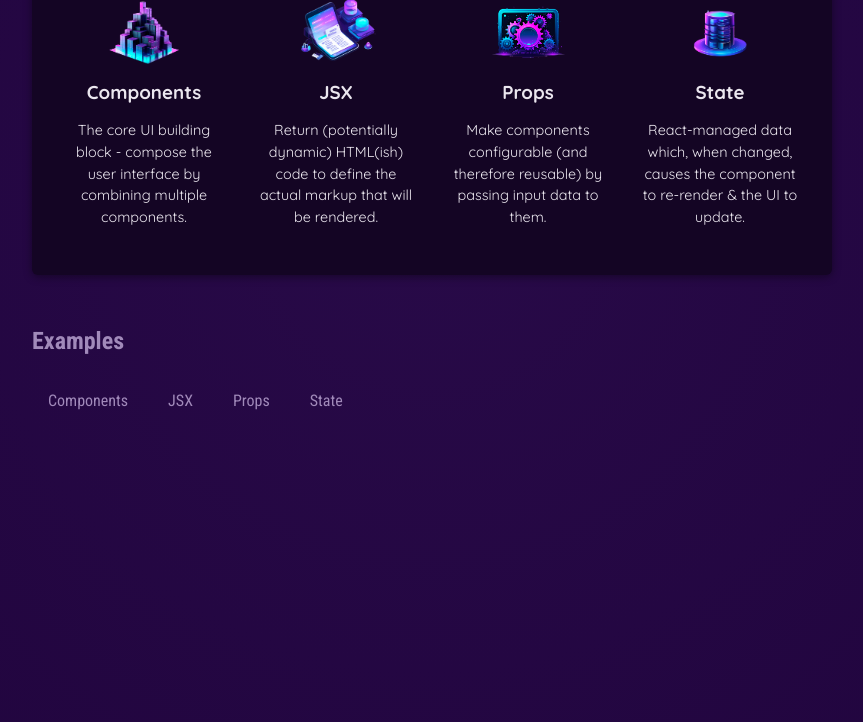
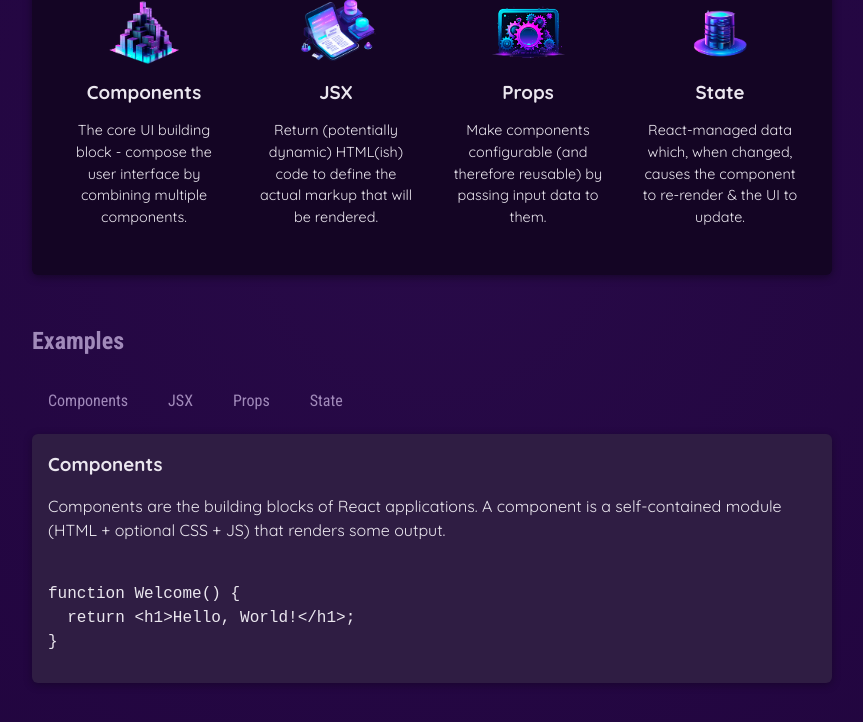
Before and after one commit to elliotjpc98/First_React_Project, a React (Vite) app: page / in a window 1280 px wide. Both pictures are taken after a click on the button "Components". Shown: the part 424-1146 px from the top of the page, without its empty margins (208-1071 px from the left). Built offline with nearby package versions, Linux system fonts and the light colour scheme.

Commit message:
Created Tab Button

```diff
--- a/src/App.jsx
+++ b/src/App.jsx
@@ -1,9 +1,30 @@
-import { CORE_CONCEPTS } from './data';
+import { CORE_CONCEPTS, EXAMPLES } from './data';
 import Header from './components/Header/Header';
 import CoreConcept from './components/CoreConcepts/CoreConcept';
 import TabButton from './components/TabButton/TabButton';
+import { useState } from 'react';
+function App() {
+  const [selectedTopic, setSelectedTopic] = useState();
+  console.log("App is rendered");
+  let tabContent = <p>Please Select a Topic</p>;
+  if (selectedTopic) {
+    tabContent = (
+      <div id="tab-content">
+        <h3>{EXAMPLES[selectedTopic].title}</h3>
+        <p>{EXAMPLES[selectedTopic].description}</p>
+        <pre>
+          <code>
+            {EXAMPLES[selectedTopic].code}
+          </code>
+        </pre>
 
-function App() {
+      </div>
+    )
+  }
+  function handleSelect(selectedButton) {
+    setSelectedTopic(selectedButton);
+    console.log(selectedTopic);
+  }
   return (
     <div>
       <Header />
@@ -37,13 +58,14 @@
           </ul>
         </section>
         <section id="examples">
-            <h2>Examples</h2>
-            <menu>
-              <TabButton>Components</TabButton>
-              <TabButton>JSX</TabButton>
-              <TabButton>Props</TabButton>
-              <TabButton>State</TabButton>
-            </menu>
+          <h2>Examples</h2>
+          <menu>
+            <TabButton onSelect={() => handleSelect("components")}>Components</TabButton>
+            <TabButton onSelect={() => handleSelect("jsx")}>JSX</TabButton>
+            <TabButton onSelect={() => handleSelect("props")}>Props</TabButton>
+            <TabButton onSelect={() => handleSelect("state")}>State</TabButton>
+          </menu>
+          {tabContent}
         </section>
       </main>
     </div>
--- a/src/components/TabButton/TabButton.jsx
+++ b/src/components/TabButton/TabButton.jsx
@@ -1,13 +1,14 @@
 import './TabButton.css';
 
-export default function TabButton({children}){
-    function handleClick(){
-        console.log('Hello World');
-    }
+export default function TabButton({children, onSelect}){
+    console.log("Tab Button is Rendered");
+    // function handleClick(){
+    //     console.log('Hello World');
+    // }
     //closure
     return(
         <li>
-            <button onClick={handleClick}>{children}</button>
+            <button onClick={onSelect}>{children}</button>
         </li>
     )
 }
--- a/src/data.js
+++ b/src/data.js
@@ -29,3 +29,54 @@
       'React-managed data which, when changed, causes the component to re-render & the UI to update.',
   },
 ];
+
+export const EXAMPLES = {
+  components: {
+    title: 'Components',
+    description:
+      'Components are the building blocks of React applications. A component is a self-contained module (HTML + optional CSS + JS) that renders some output.',
+    code: `
+function Welcome() {
+  return <h1>Hello, World!</h1>;
+}`,
+  },
+  jsx: {
+    title: 'JSX',
+    description:
+      'JSX is a syntax extension to JavaScript. It is similar to a template language, but it has full power of JavaScript (e.g., it may output dynamic content).',
+    code: `
+<div>
+  <h1>Welcome {userName}</h1>
+  <p>Time to learn React!</p>
+</div>`,
+  },
+  props: {
+    title: 'Props',
+    description:
+      'Components accept arbitrary inputs called props. They are like function arguments.',
+    code: `
+function Welcome(props) {
+  return <h1>Hello, {props.name}</h1>;
+}`,
+  },
+  state: {
+    title: 'State',
+    description:
+      'State allows React components to change their output over time in response to user actions, network responses, and anything else.',
+    code: `
+function Counter() {
+  const [isVisible, setIsVisible] = useState(false);
+
+  function handleClick() {
+    setIsVisible(true);
+  }
+
+  return (
+    <div>
+      <button onClick={handleClick}>Show Details</button>
+      {isVisible && <p>Amazing details!</p>}
+    </div>
+  );
+}`,
+  },
+};
```
